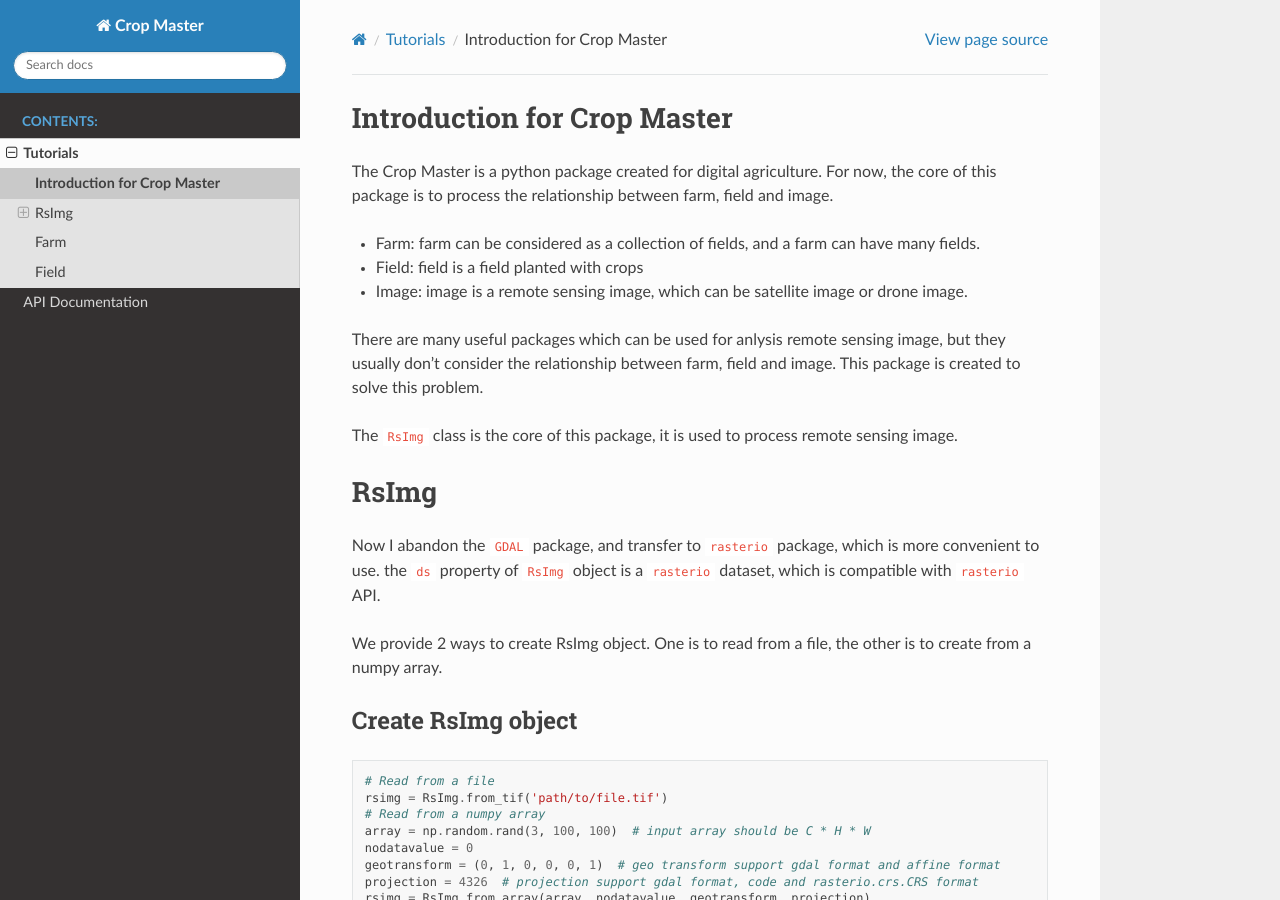
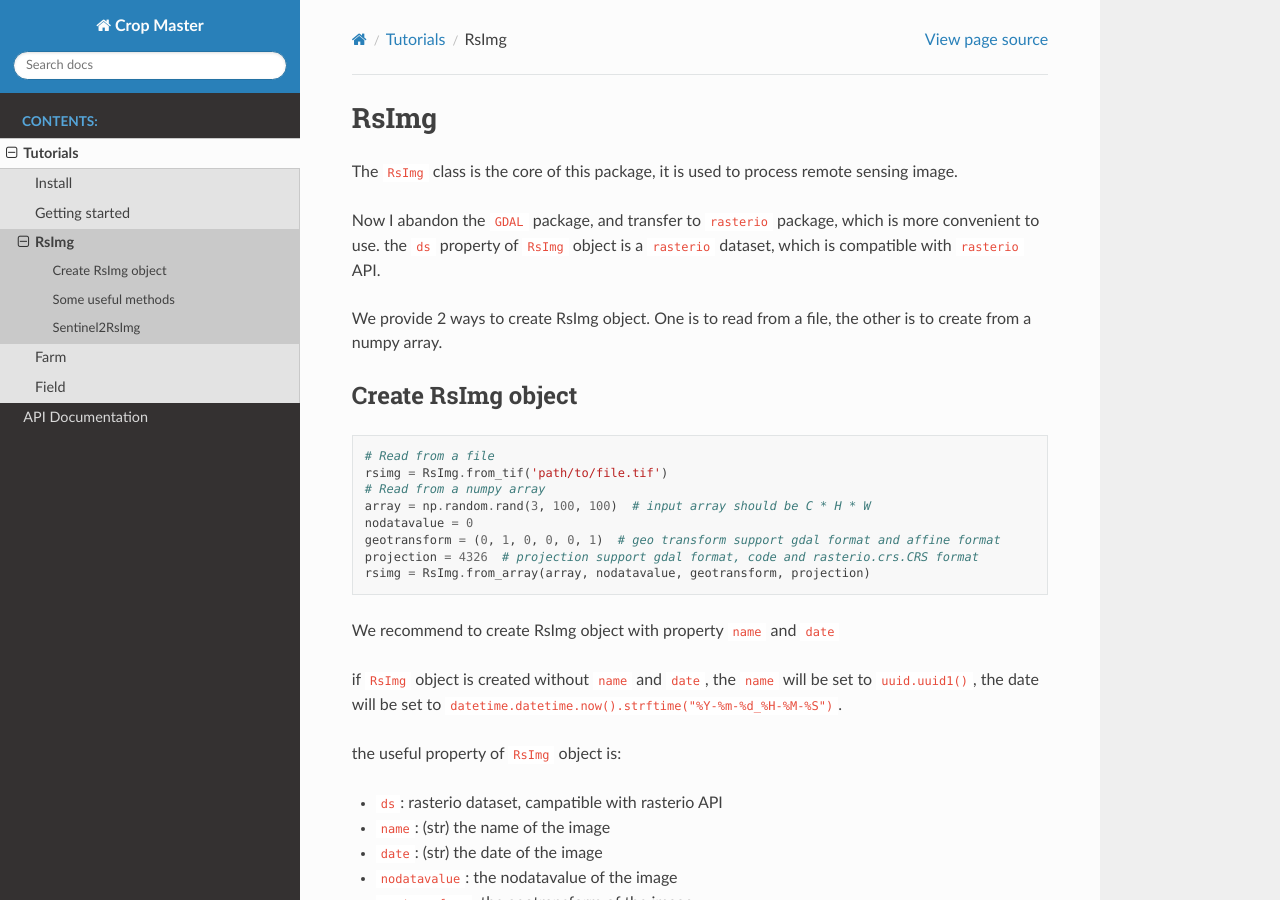
Before and after one commit to sqwev/CropMaster, a Sphinx documentation site: the page built from docs/source/tutorials/rsimg.md, in a window 1280 px wide and 900 px high. Built offline with Sphinx 7.4.7 and the Read the Docs theme 2.0.0, drawn with Linux system fonts in a browser that asks for light colours; pages that are not in the unit, such as notebooks, are missing from menus.

```diff
--- a/docs/source/tutorials/rsimg.md
+++ b/docs/source/tutorials/rsimg.md
@@ -1,19 +1,5 @@
-# Introduction for Crop Master
-
-The Crop Master is a python package created for digital agriculture. For now, the core of
-this package is to process the relationship between farm, field and image.
-
-- Farm: farm can be considered as a collection of fields, and a farm can have many fields.
-- Field: field is a field planted with crops
-- Image: image is a remote sensing image, which can be satellite image or drone image.
-
-There are many useful packages which can be used for anlysis remote sensing image, but they
-usually don't consider the relationship between farm, field and image. This package is created
-to solve this problem.
-
+# RsImg
 The `RsImg` class is the core of this package, it is used to process remote sensing image.
-
-# RsImg
 
 Now I abandon the `GDAL` package, and transfer to `rasterio` package, which is more convenient to use.
 the `ds` property of `RsImg` object is a `rasterio` dataset, which is compatible with `rasterio` API.
```
Also changed, not shown: docs/source/tutorials/getting_started.md (added, +12 -0 lines), docs/source/tutorials/install.md (added, +3 -0 lines).
